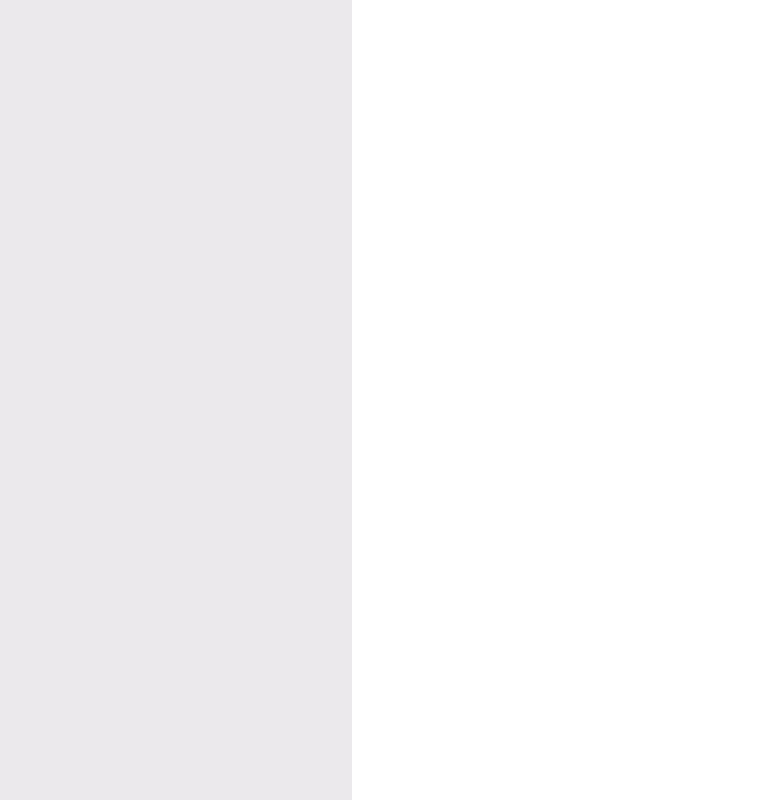
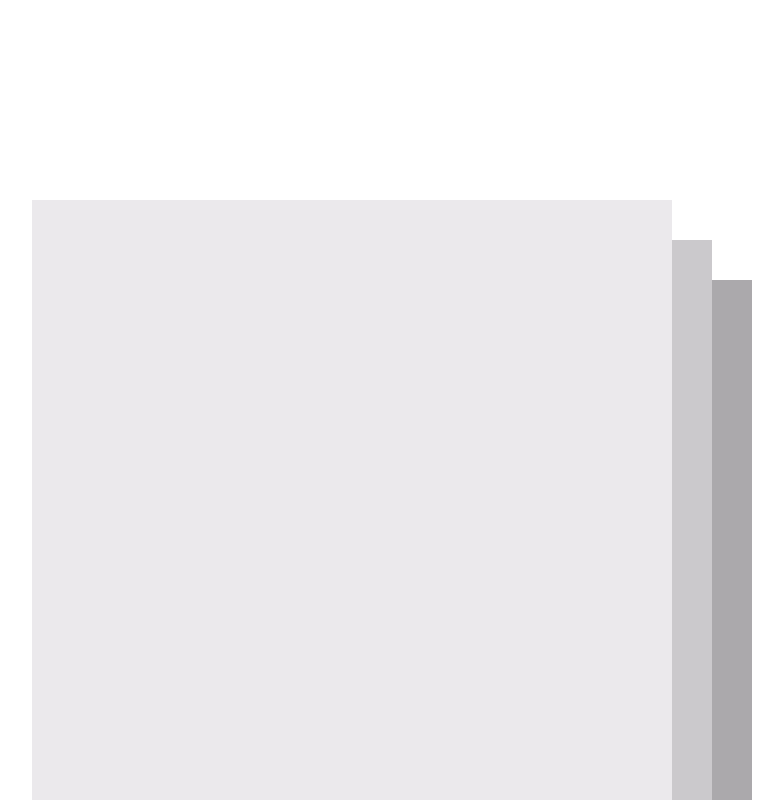
Before and after one commit to e-a-gladysheva/positionin_and_floats, a plain HTML site: page index.html in a window 1280 px wide. Shown: the top 800 px of the page, without its empty margins (288-1071 px from the left). Drawn offline with Linux system fonts and the light colour scheme.

Commit message:
add centered container and cascade blocks

```diff
--- a/index.html
+++ b/index.html
@@ -6,8 +6,10 @@
 	<link rel="stylesheet" href="styles.css">
 </head>
 <body>
-	<div class="block"></div>
-	<div class="block"></div>
-	<div class="block"></div>
+	<div class="container">
+		<div class="block"></div>
+		<div class="block"></div>
+		<div class="block"></div>
+	</div>
 </body>
 </html>
--- a/styles.css
+++ b/styles.css
@@ -1,22 +1,45 @@
 html,
-body {
-	margin: 0;
-	padding: 0;
+body
+{
+    margin: 0;
+    padding: 0;
 }
 
-.block {
-	height: 2000px;
-	width: 50%;
+.container
+{
+    position: relative;
+    top: 200px;
+
+    width: 50%;
+    height: 2000px;
+    margin: 0 auto;
 }
 
-.block:nth-child(1) {
-	background: #ebe9ec;
+.block
+{
+    position: absolute;
+
+    width: 100%;
+    height: 100%;
 }
 
-.block:nth-child(2) {
-	background: #cbc9cc;
+.block:nth-child(1)
+{
+    top: 80px;
+    left: 80px;
+
+    background: #aba9ac;
 }
 
-.block:nth-child(3) {
-	background: #aba9ac;
+.block:nth-child(2)
+{
+    top: 40px;
+    left: 40px;
+
+    background: #cbc9cc;
 }
+
+.block:nth-child(3)
+{
+    background: #ebe9ec;
+}
```
